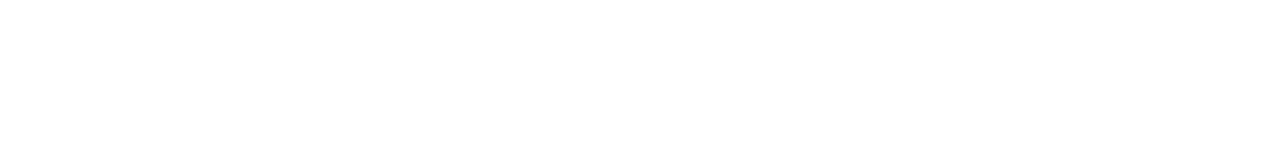
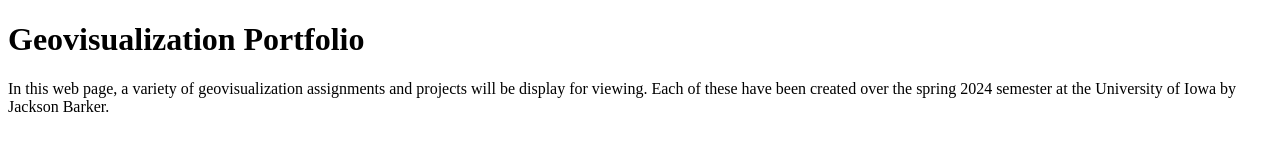
Before and after one commit to geog3540/jbarker5, a plain HTML site: page index.html in a window 1280 px wide. Drawn offline with Linux system fonts and the light colour scheme.

Commit message:
Update index.html

```diff
--- a/index.html
+++ b/index.html
@@ -1,4 +1,16 @@
 <!DOCTYPE html>
 <html>
+<!-- You need to put everything inside of an html tag!-->
+<head>
+  <title> Geovisualization portfolio </title>
+
+</head>
+<body>
+  <h1> Geovisualization Portfolio </h1>
+  <p> In this web page, a variety of geovisualization assignments and projects will be display for viewing. Each of these have been created over the spring 2024 semester at the University of Iowa by Jackson Barker.
+
+  </p>
+</body>
+
 
 </html>
```
